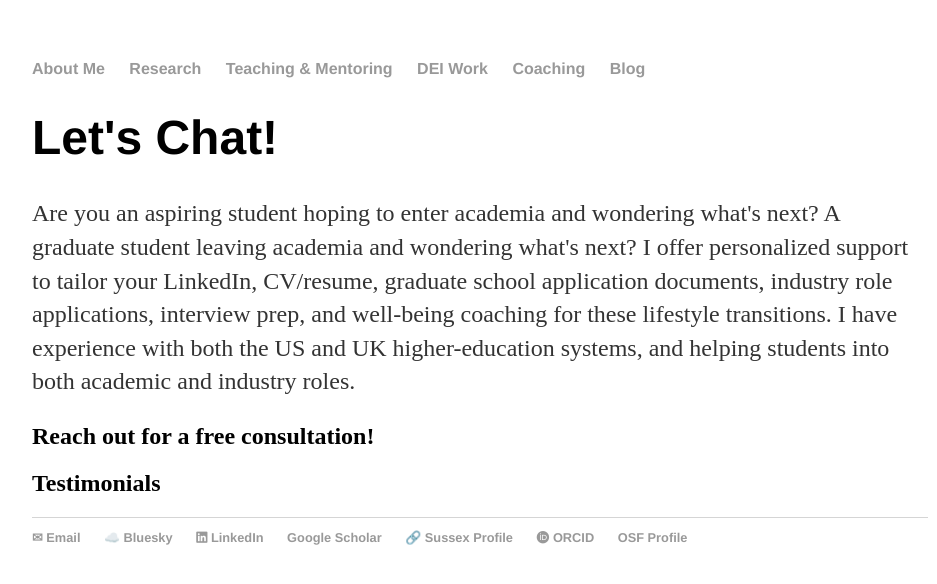
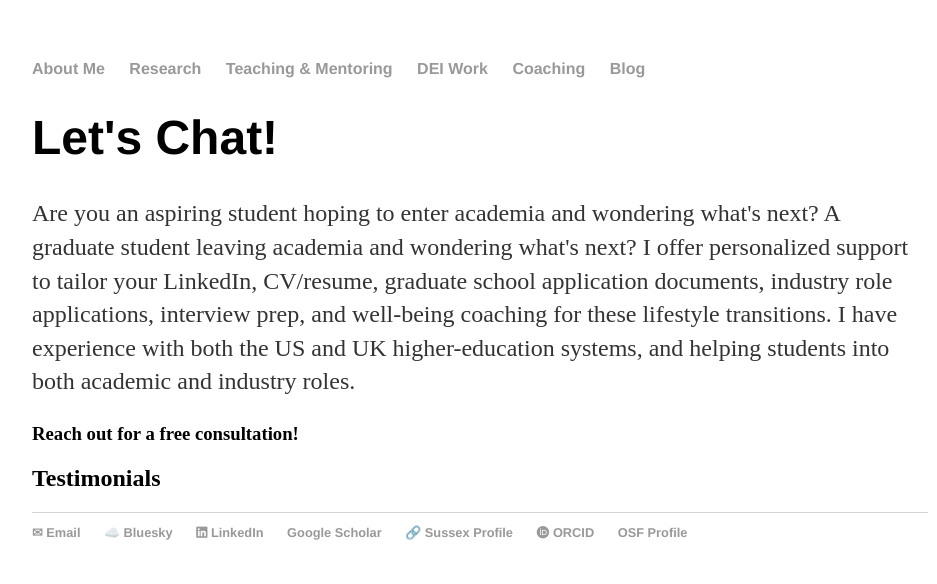
Before and after one commit to cdfine/cdfine.github.io, a Jekyll site: the page built from coaching.html, in a window 1280 px wide. Shown: the top 584 px of the page, without its empty margins (160-1097 px from the left). Built offline with Jekyll 4.4.1, drawn with Linux system fonts in a browser that asks for light colours; a style sheet for code colours, icons or effects is not loaded.

```diff
--- a/coaching.html
+++ b/coaching.html
@@ -13,7 +13,7 @@ title: Carli Fine | Let's Chat!
 <h1>Let's Chat!</h1>
 <p>Are you an aspiring student hoping to enter academia and wondering what's next? A graduate student leaving academia and wondering what's next? I offer personalized support to tailor your LinkedIn, CV/resume, graduate school application documents, industry role applications, interview prep, and well-being coaching for these lifestyle transitions. I have experience with both the US and UK higher-education systems, and helping students into both academic and industry roles.</p>
 
-  <h2>Reach out for a free consultation!</h2>
+  <h3>Reach out for a free consultation!</h3>
 
   <h2>Testimonials</h2>
 
```
